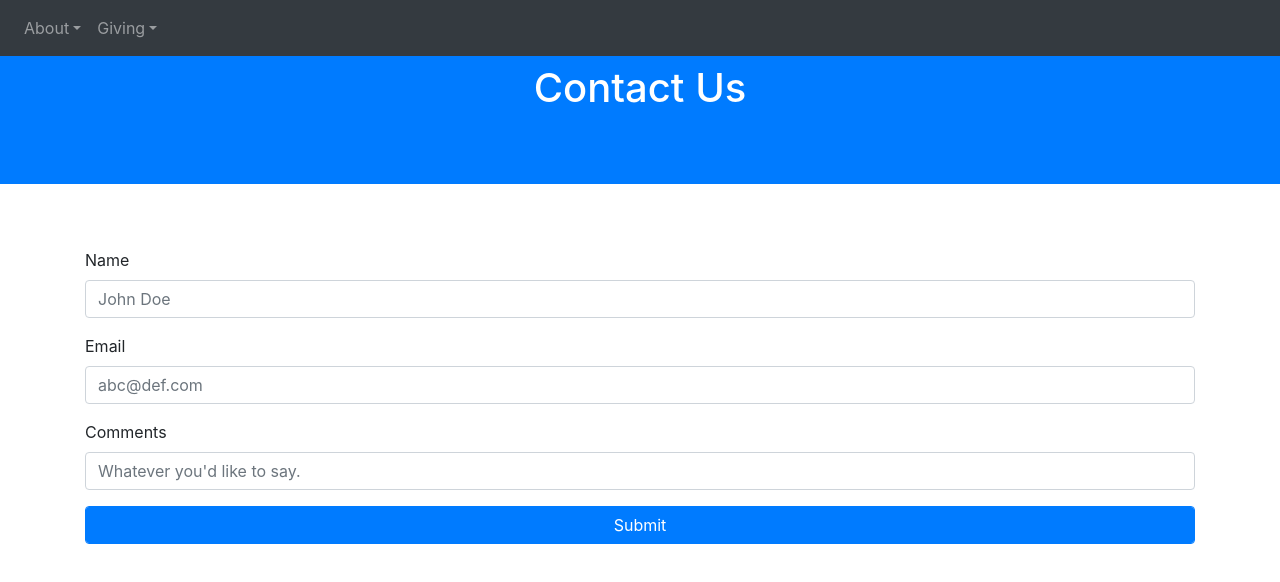
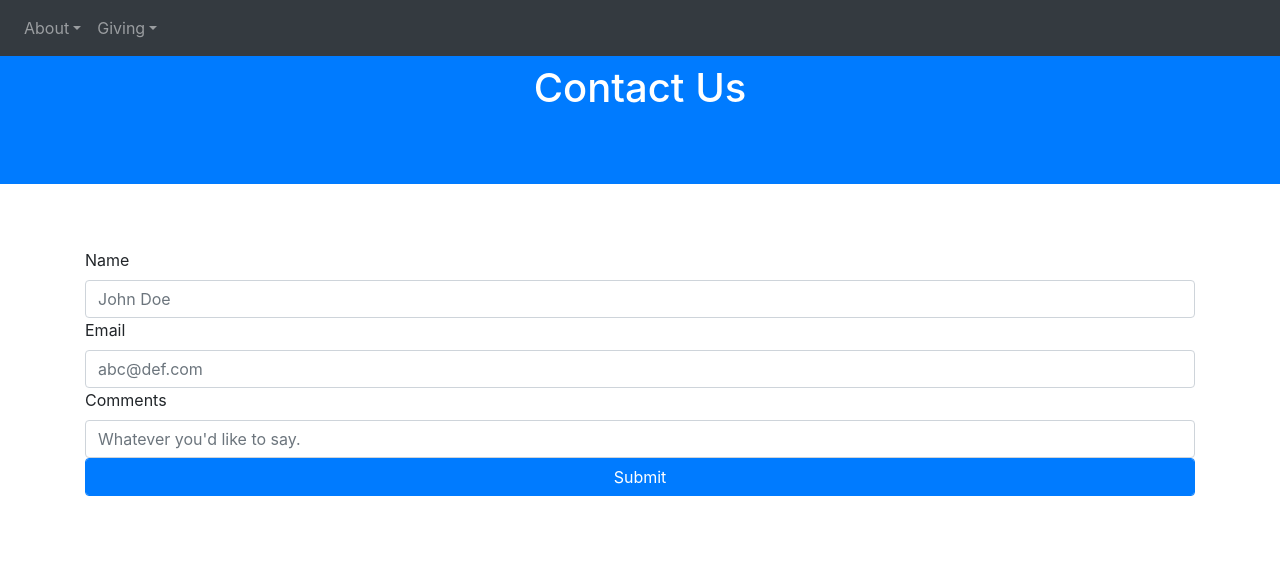
Before and after one commit to agarmu/santas-warehouse, a Next.js app: page /contact in a window 1280 px wide. Shown: the top 582 px of the page. Built offline with nearby package versions, Linux system fonts and the light colour scheme.

Commit message:
fix: added proper key referencing to list elements
List elements need individual keys so that react is able t diffferentiate them. The keys cannot be
index-based because that may lead to unusual consequences upon the dropping of certain list
elements.

```diff
--- a/src/components/form.tsx
+++ b/src/components/form.tsx
@@ -14,7 +14,7 @@ export const InputField: React.ReactNode = ({
   label,
   ...props
 }: FieldProps & InputProps & InputFieldProps) => (
-  <div className="form-group mb-3">
+  <div>
     <label htmlFor={`formInput-${id}`}>{label}</label>
     <input
       {...field}
--- a/src/pages/contact.tsx
+++ b/src/pages/contact.tsx
@@ -30,8 +30,8 @@ class Contact extends React.Component<IProps, IState> {
         {errors.length > 0 && (
           <div className="alert alert-danger">
             <ul className="list-group">
-              {errors.map((error) => (
-                <li>{error}</li>
+              {errors.map((error: string) => (
+                <li key={error}>{error}</li>
               ))}
             </ul>
           </div>
@@ -60,6 +60,7 @@ class Contact extends React.Component<IProps, IState> {
                   const resData = await res.json();
                   if (status === 200) {
                     this.setState({ submitted: true });
+                    this.setState({ errors: [] });
                   } else {
                     this.setState({ submitted: false });
                     this.setState({ errors: resData.error.request });
```
